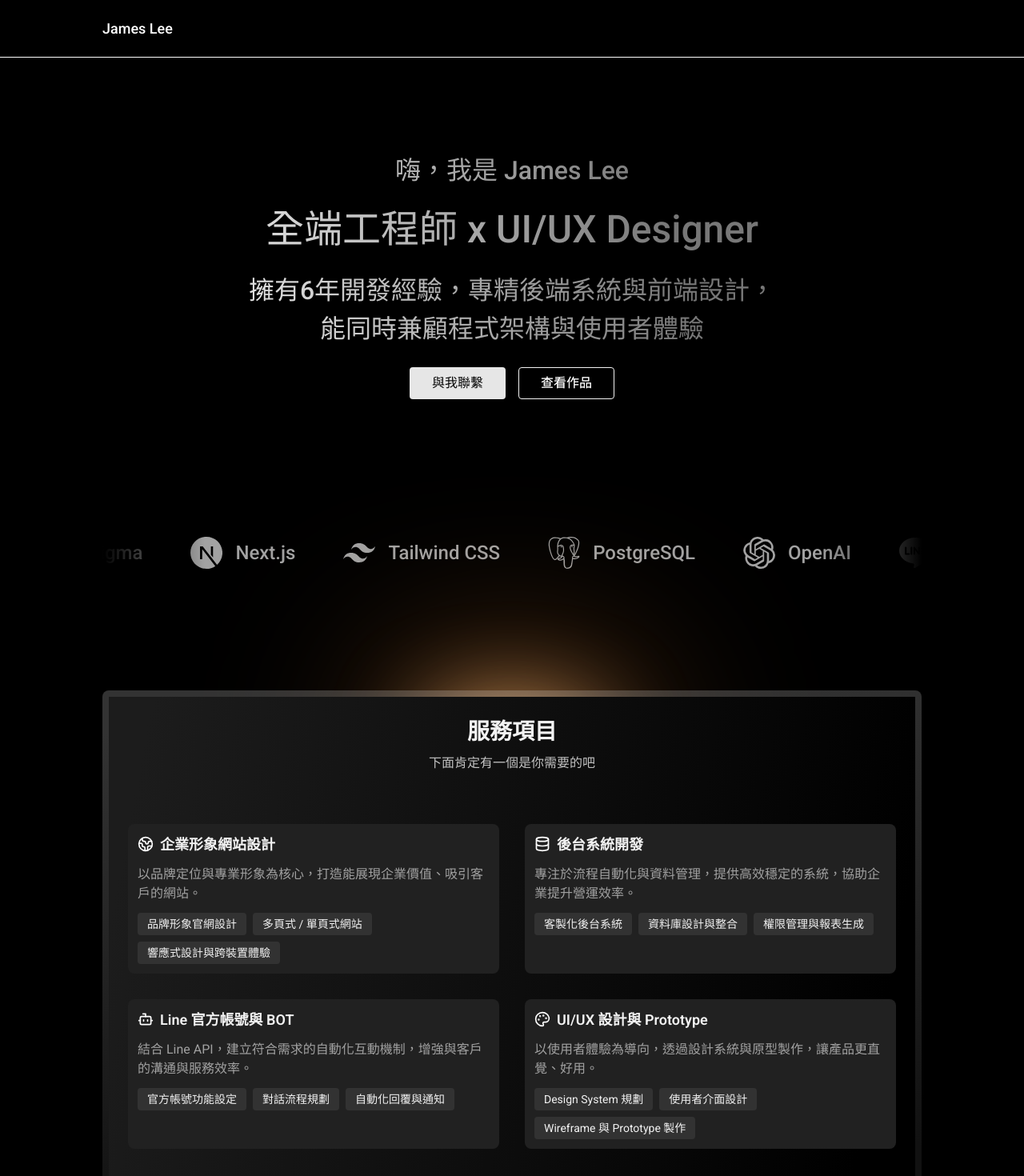
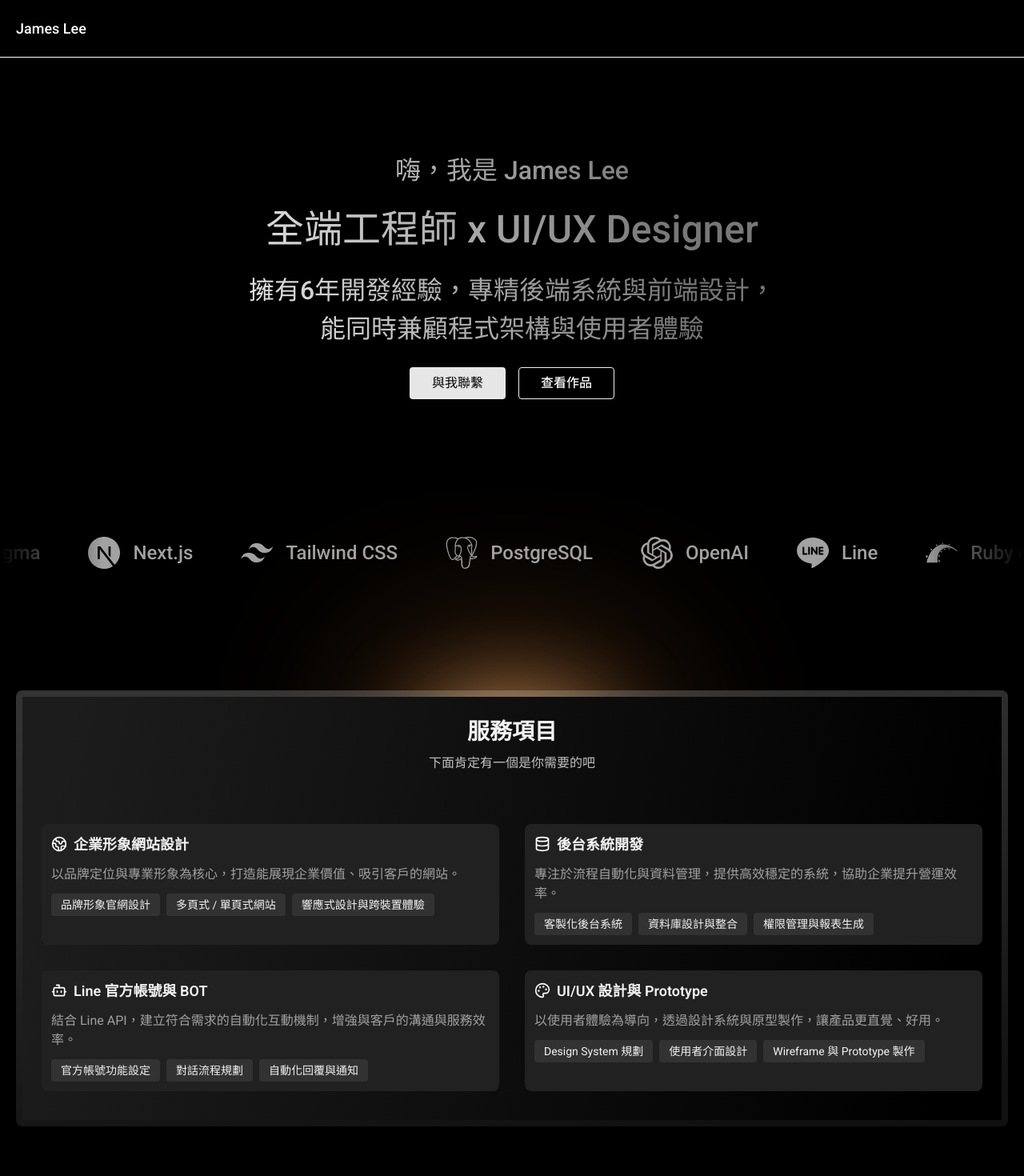
Before and after one commit to j606888/james-website, a Next.js app: page / in a window 1280 px wide. Shown: the top 1470 px of the page at 80% size. Built offline with nearby package versions, Linux system fonts and the light colour scheme.

Commit message:
Tweak style

```diff
--- a/src/components/Marquee.js
+++ b/src/components/Marquee.js
@@ -48,7 +48,7 @@ const data = [
 const Marquee = () => {
   return (
     <div className="relative w-full bg-black flex items-center py-3">
-      <div className="relative max-w-[1024px] w-full mx-auto overflow-x-hidden">
+      <div className="relative max-w-[1280px] w-full mx-auto overflow-x-hidden">
         <div className="pointer-events-none absolute left-0 top-0 h-full w-32 bg-gradient-to-r from-black to-transparent z-10" />
         <div className="pointer-events-none absolute right-0 top-0 h-full w-32 bg-gradient-to-l from-black to-transparent z-10" />
         <motion.div
--- a/src/features/LandingPage/Contact.js
+++ b/src/features/LandingPage/Contact.js
@@ -27,7 +27,7 @@ const CONTENT = [
 const Contact = () => {
   return (
     <div className="relative px-5 py-15 md:py-20 lg:pb-40" id="contact">
-      <div className="max-w-[1024px] w-full mx-auto">
+      <div className="max-w-[1280px] w-full mx-auto">
         <div className="flex flex-col gap-6">
           <div className="flex flex-col gap-2 items-center">
             <h1 className="text-xl font-semibold text-[#F2F2F2] md:text-[28px]">
--- a/src/features/LandingPage/Portfolio.js
+++ b/src/features/LandingPage/Portfolio.js
@@ -22,7 +22,7 @@ const CONTENT = [
 const Portfolio = () => {
   return (
     <div className="relative px-5 scroll-mt-[80px]" id="portfolio">
-      <div className="max-w-[1024px] w-full mx-auto">
+      <div className="max-w-[1280px] w-full mx-auto">
         <div className="flex flex-col gap-6 md:gap-10">
           <div className="flex flex-col gap-2 items-center">
             <h3 className="text-xl font-semibold text-[#F2F2F2] md:text-[28px]">
--- a/src/features/LandingPage/Service.js
+++ b/src/features/LandingPage/Service.js
@@ -38,7 +38,7 @@ const CONTENT = [
 const Service = () => {
   return (
     <div className="relative px-5 py-15 md:py-20 lg:pt-35">
-      <div className="max-w-[1024px] w-full mx-auto">
+      <div className="max-w-[1280px] w-full mx-auto">
         <div className="absolute left-1/2 -translate-x-1/2 pt-40 z-0">
           <div className="absolute top-1/2 left-1/2 -translate-x-1/2  -translate-y-1/2 w-[280px] h-[160px] bg-[#FB923C]/60 rounded-full blur-[120px] " />
           <div className="absolute top-1/2 left-1/2 -translate-x-1/2 -translate-y-1/2 w-[200px] h-[100px] bg-[#FDBA74] rounded-full blur-[60px] " />
--- a/src/features/Navbar/index.js
+++ b/src/features/Navbar/index.js
@@ -1,7 +1,7 @@
 const Navbar = () => {
   return (
     <div className="sticky top-0 z-50 flex items-center px-5 border-b border-[#F2F2F2/50] bg-[#000000]/60 h-[72px] backdrop-blur-[3px]">
-      <div className="max-w-[1024px] w-full mx-auto">
+      <div className="max-w-[1280px] w-full mx-auto">
         <h4 className="text-white text-lg font-medium">James Lee</h4>
       </div>
     </div>
```
